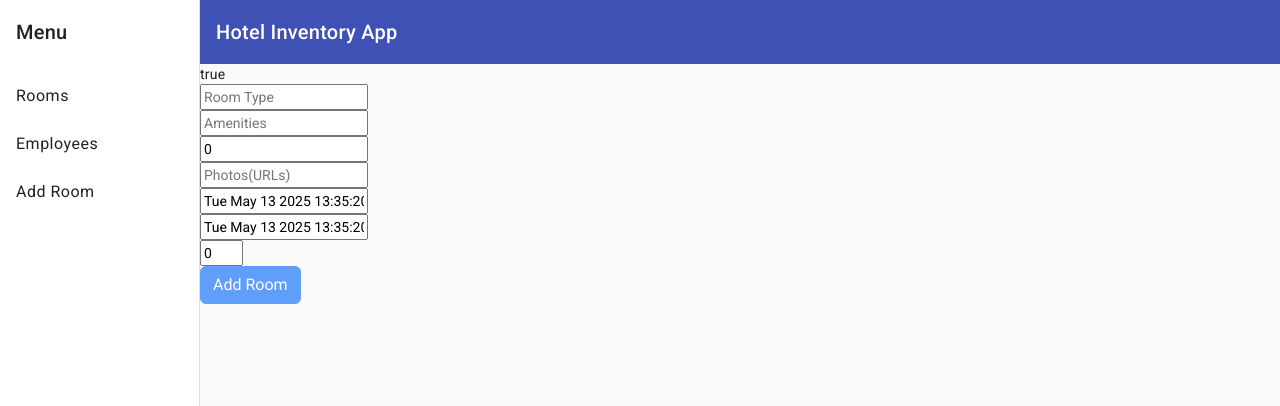
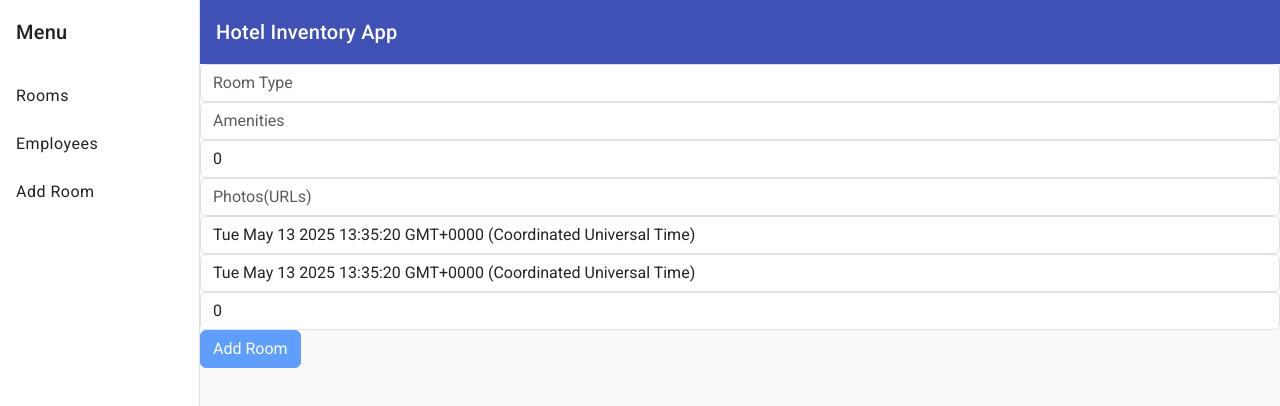
Before and after one commit to Hamza2497/angular-contacts-crud-standalone, an Angular app: page /rooms/add in a window 1280 px wide. Shown: the top 406 px of the page. Built offline with nearby package versions, Linux system fonts and the light colour scheme.

Commit message:
feat: implement login functionality with form and hover effects

```diff
--- a/src/app/app.routes.ts
+++ b/src/app/app.routes.ts
@@ -4,12 +4,14 @@ import { RoomsComponent } from './rooms/rooms.component';
 import { NotfoundComponent } from './notfound/notfound.component';
 import { RoomsBookingComponent } from './rooms/rooms-booking/rooms-booking.component';
 import { RoomsAddComponent } from './rooms/rooms-add/rooms-add.component';
+import { LoginComponent } from './login/login.component';
 
 export const routes: Routes = [
     {path: 'employee', component: EmployeeComponent},
     {path: 'rooms', component: RoomsComponent},
     {path: 'rooms/add', component: RoomsAddComponent},
     {path: 'rooms/:id', component: RoomsBookingComponent},
-    {path: '', redirectTo: 'rooms', pathMatch: 'full'}, // Redirect to rooms by default
+    {path: 'login', component: LoginComponent},
+    {path: '', redirectTo: 'login', pathMatch: 'full'}, // Redirect to login by default
     {path: '**', component: NotfoundComponent} // Wildcard route for a 404 page
 ];
--- a/src/app/employee/employee.component.html
+++ b/src/app/employee/employee.component.html
@@ -1,5 +1,7 @@
 <h1>Employees View</h1>
 
-<p>employee works!</p>
+<h2>employees:</h2>
 
-<h2>{{empName}}</h2>
+<p>user: admin&#64;gmail.com
+<br>
+password: admin</p>
--- /dev/null
+++ b/src/app/hover.directive.ts
@@ -0,0 +1,22 @@
+import { Directive, ElementRef, HostListener, Input, input, OnInit, Renderer2 } from '@angular/core';
+
+@Directive({
+  selector: '[hinvHover]'
+})
+export class HoverDirective implements OnInit {
+
+  @Input() color: string = '#e3f2fd'; // very light blue
+
+  constructor(private element: ElementRef, private renderer: Renderer2) {
+    console.log(this.element.nativeElement);
+  }
+
+  ngOnInit(): void {}
+
+  @HostListener('mouseenter') onMouseEnter() {
+    this.renderer.setStyle(this.element.nativeElement, 'backgroundColor', this.color);
+  }
+  @HostListener('mouseleave') onMouseLeave() {
+    this.renderer.removeStyle(this.element.nativeElement, 'backgroundColor');
+  }
+}
--- /dev/null
+++ b/src/app/login/login.component.html
@@ -0,0 +1,11 @@
+<form>
+    <div class="formGroup">
+        <input hinvHover color="#cbf5dd" type="email" autocomplete="email" class="form-control" placeholder="Provide your Email" name="name" [(ngModel)]="email">
+    </div>
+    <div class="formGroup">
+        <input hinvHover color="#cbf5dd" type="password" autocomplete="current-password" class="form-control" placeholder="Enter your Password" name="password" [(ngModel)]="password">
+    </div>
+    <div class="formGroup">
+        <button class="btn btn-primary" (click)="login()">Login</button>
+    </div>
+</form>
--- /dev/null
+++ b/src/app/login/login.component.ts
@@ -0,0 +1,30 @@
+import { Component, OnInit } from '@angular/core';
+import { FormsModule } from '@angular/forms';
+import { HoverDirective } from '../hover.directive';
+
+@Component({
+  standalone: true,
+  selector: 'hinv-login',
+  imports: [FormsModule, HoverDirective],
+  templateUrl: './login.component.html',
+  styleUrl: './login.component.scss'
+})
+export class LoginComponent implements OnInit {
+
+    email: string = '';
+  password: string = '';
+
+  constructor() { }
+
+  ngOnInit(): void {
+    // throw new Error('Method not implemented.');
+  }
+
+  login(){
+if(this.email=="admin@gmail.com"&& this.password=="admin"){
+  alert("Login Successful");
+} else {
+  alert("Login Failed");
+}
+  }
+}
--- a/src/app/rooms/rooms-add/rooms-add.component.html
+++ b/src/app/rooms/rooms-add/rooms-add.component.html
@@ -1,12 +1,12 @@
-{{roomsForm.pristine | json}}
 <div class="alert alert-success" *ngIf="successMessage">
     {{ successMessage }}
 </div>
 <form #roomsForm="ngForm" (ngSubmit)="addRoom(roomsForm)" class="[form]">
     <div class="[formGroup]">
     <input
+        hinvHover
         required="true"
-        class="[formControl]"
+        class="form-control"
         type="text"
         name="roomType"
         [(ngModel)]="room.roomType"
@@ -15,11 +15,12 @@
     </div>
     <div class="[formGroup]">
     <input
+        hinvHover
         #amenitiesInput="ngModel"
         required="true"
         minlength="8"
         maxlength="200"
-        class="[formControl]"
+        class="form-control"
         type="text"
         name="amenities"
         [(ngModel)]="room.amenities"
@@ -35,8 +36,9 @@
     </div>
     <div class="[formGroup]">
     <input
+        hinvHover
         required="true"
-        class="[formControl]"
+        class="form-control"
         type="number"
         name="price"
         [(ngModel)]="room.price"
@@ -45,9 +47,10 @@
     </div>
     <div class="[formGroup]">
     <input
+        hinvHover
         required="true"
         pattern="https?://.+"
-        class="[formControl]"
+        class="form-control"
         type="url"
         name="Photos"
         [(ngModel)]="room.photos"
@@ -59,8 +62,9 @@
     </div>
     <div class="[formGroup]">
     <input
+        hinvHover
         required="true"
-        class="[formControl]"
+        class="form-control"
         type="datetime"
         name="CheckIn"
         [(ngModel)]="room.checkinTime"
@@ -69,8 +73,9 @@
     </div>
     <div class="[formGroup]">
     <input
+        hinvHover
         required="true"
-        class="[formControl]"
+        class="form-control"
         type="datetime"
         name="CheckOut"
         [(ngModel)]="room.checkoutTime"
@@ -79,10 +84,11 @@
     </div>
     <div class="[formGroup]">
     <input
+        hinvHover
         min="1"
         max="5"
         required="true"
-        class="[formControl]"
+        class="form-control"
         type="number"
         name="rating"
         [(ngModel)]="room.rating"
--- a/src/app/rooms/rooms-add/rooms-add.component.ts
+++ b/src/app/rooms/rooms-add/rooms-add.component.ts
@@ -3,11 +3,12 @@ import { RoomList } from '../rooms';
 import { RoomsService } from '../Services/rooms.service';
 import { FormsModule, NgForm } from '@angular/forms';
 import { CommonModule } from '@angular/common';
+import { HoverDirective } from '../../hover.directive';
 
 @Component({
   standalone: true,
   selector: 'hinv-rooms-add',
-  imports: [FormsModule, CommonModule],
+  imports: [FormsModule, CommonModule, HoverDirective],
   templateUrl: './rooms-add.component.html',
   styleUrl: './rooms-add.component.scss'
 })
```
Also changed, not shown: src/app/login/login.component.scss (added), 2 other files (tests, documents, lock files or other folders).
